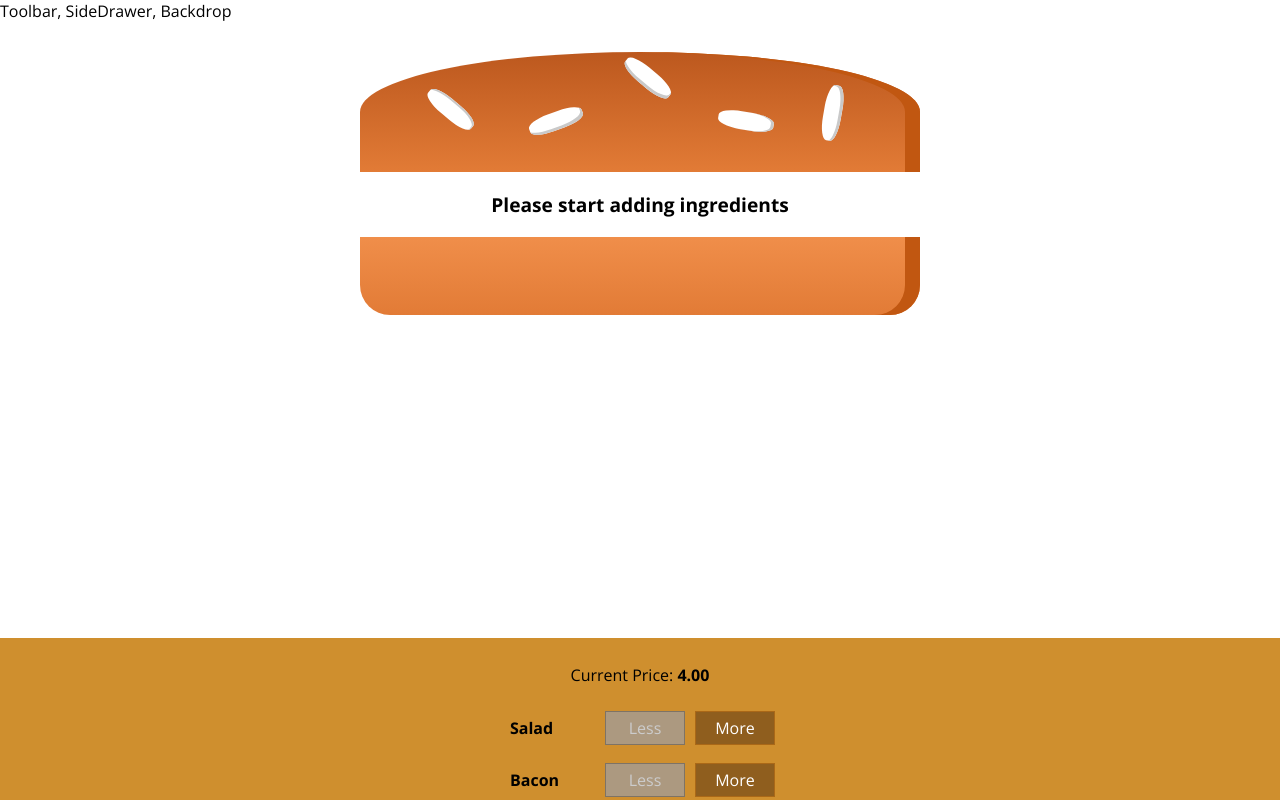
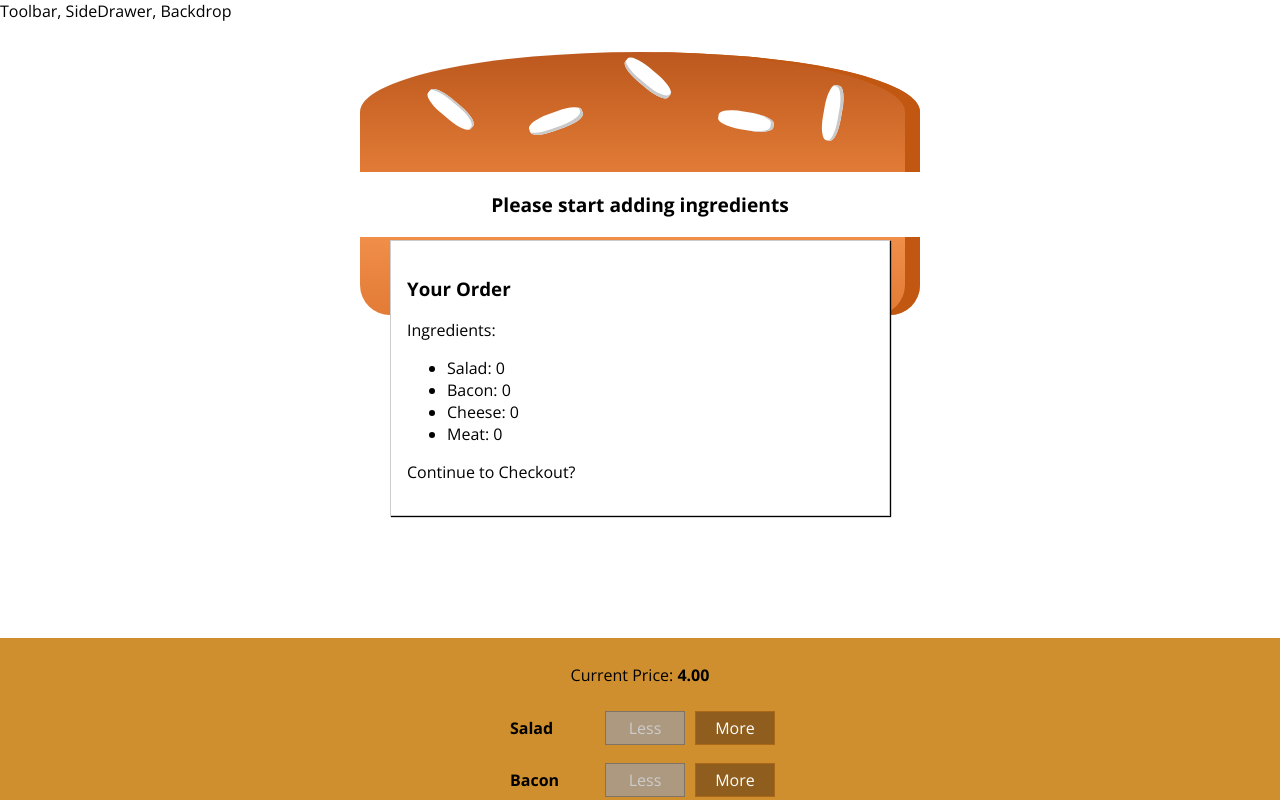
Before and after one commit to nathipg/react-udemy, a React app in the folder burger-builder/: page / in a window 1280 px wide. Shown: the top 800 px of the page. Built offline with nearby package versions, Linux system fonts and the light colour scheme.

Commit message:
Modal + OrderSummary

```diff
--- /dev/null
+++ b/burger-builder/src/components/Burger/OrderSummary/OrderSummary.js
@@ -0,0 +1,23 @@
+import React, { Fragment } from 'react';
+
+const OrderSummary = props => {
+    const ingredientSummary = Object.keys(props.ingredients)
+        .map(key => {
+            return <li key={key}>
+                <span style={{textTransform: 'capitalize'}}>{key}</span>: {props.ingredients[key]}
+            </li>;
+        });
+
+    return (
+        <Fragment>
+            <h3>Your Order</h3>
+            <p>Ingredients:</p>
+            <ul>
+                {ingredientSummary}
+            </ul>
+            <p>Continue to Checkout?</p>
+        </Fragment>
+    );
+};
+
+export default OrderSummary;
--- /dev/null
+++ b/burger-builder/src/components/UI/Modal/Modal.css
@@ -0,0 +1,20 @@
+.Modal {
+    position: fixed;
+    z-index: 500;
+    background-color: white;
+    width: 70%;
+    border: 1px solid #ccc;
+    box-shadow: 1px 1px 1px black;
+    padding: 16px;
+    left: 15%;
+    top: 30%;
+    box-sizing: border-box;
+    transition: all 0.3s ease-out;
+}
+
+@media (min-width: 600px) {
+    .Modal {
+        width: 500px;
+        left: calc(50% - 250px);
+    }
+}
--- /dev/null
+++ b/burger-builder/src/components/UI/Modal/Modal.js
@@ -0,0 +1,11 @@
+import React from 'react';
+
+import classes from './Modal.css';
+
+const Modal = props => (
+    <div className={classes.Modal}>
+        {props.children}
+    </div>
+);
+
+export default Modal;
--- a/burger-builder/src/containers/BurgerBuilder/BurgerBuilder.js
+++ b/burger-builder/src/containers/BurgerBuilder/BurgerBuilder.js
@@ -2,6 +2,8 @@
 
 import Burguer from '../../components/Burger/Burger';
 import BuildControls from '../../components/Burger/BuildControls/BuildControls';
+import Modal from '../../components/UI/Modal/Modal';
+import OrderSummary from '../../components/Burger/OrderSummary/OrderSummary';
 
 const INGREDIENT_PRICES = {
     salad: 0.5,
@@ -94,6 +96,9 @@
 
         return (
             <Fragment>
+                <Modal>
+                    <OrderSummary ingredients={this.state.ingredients} />
+                </Modal>
                 <Burguer ingredients={this.state.ingredients} />
                 <BuildControls
                     ingredientAdded={this.addIngredientHandler}
```
Also changed, not shown: burger-builder/src/components/UI/Backdrop/Backdrop.js (added).
